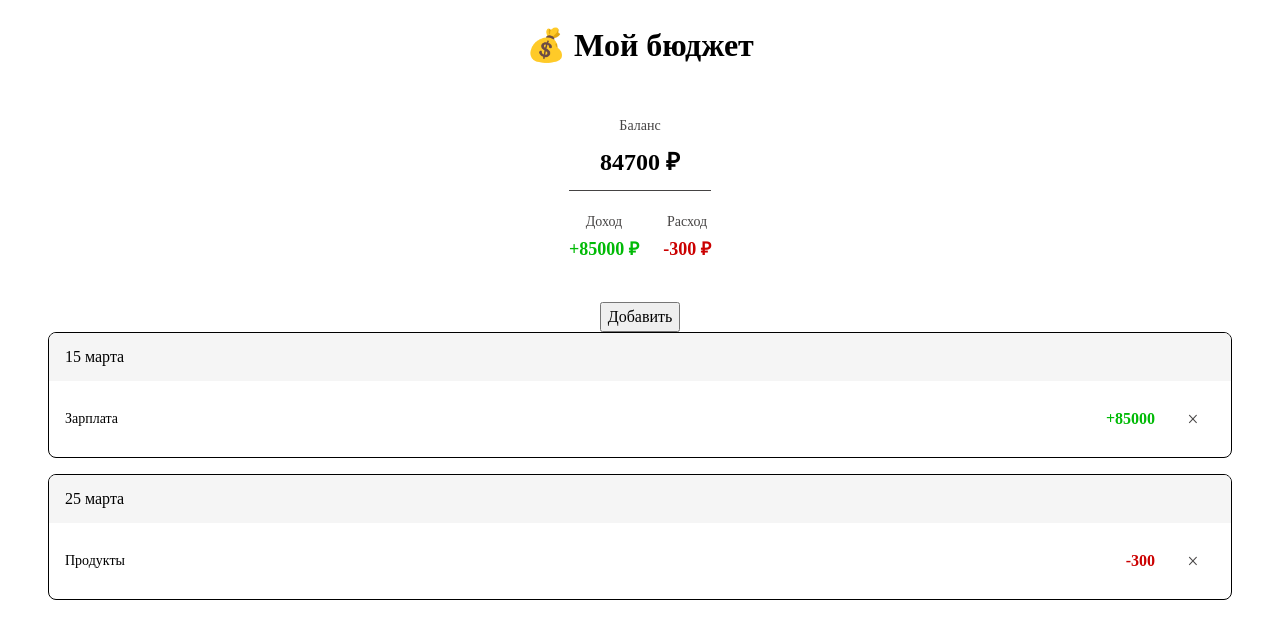
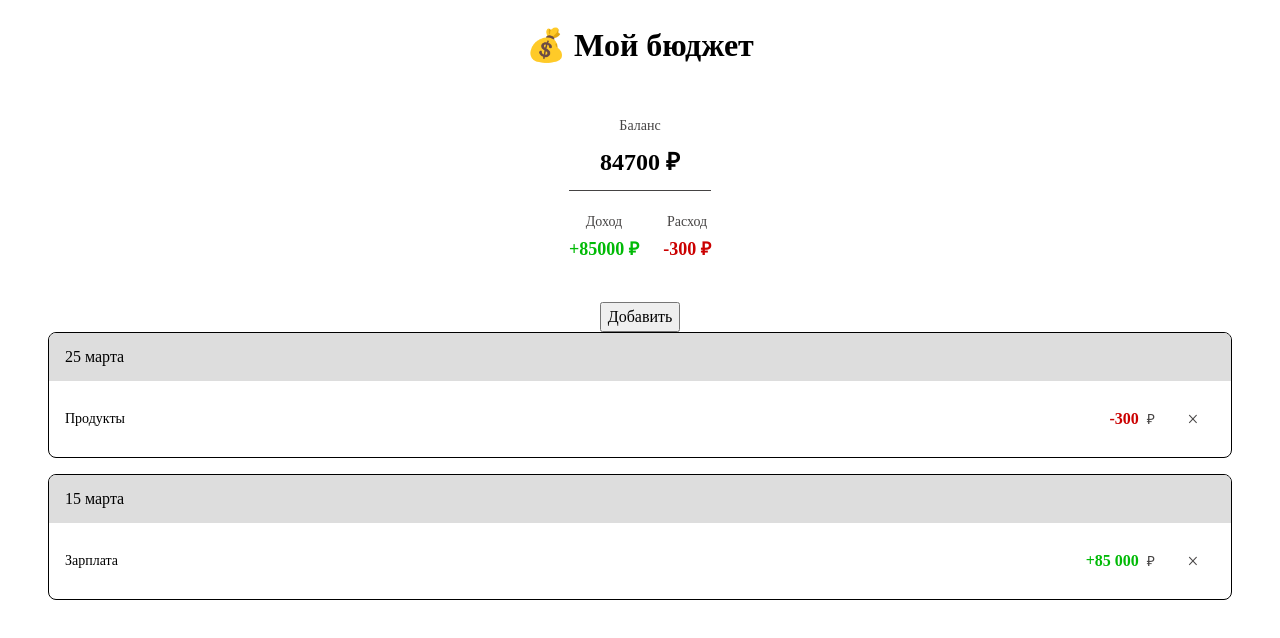
Before and after one commit to R-magomedov/my-budget-app, a React (Vite) app: page / in a window 1280 px wide. Shown: the top 638 px of the page. Built offline with nearby package versions, Linux system fonts and the light colour scheme.

Commit message:
feat: добавил форматирование сумм, сортировку и пустое состояние списка

```diff
--- a/src/components/TransactionItem/TransactionItem.jsx
+++ b/src/components/TransactionItem/TransactionItem.jsx
@@ -17,7 +17,7 @@
         <li className={styles.item}>
             <div className={styles.title}>{title}</div>
             <div className={`${styles.amount} ${color}`}>
-                {type === 'income' ? '+' : '-'}{amount}
+                {type === 'income' ? '+' : '-'}{amount.toLocaleString('ru-RU')} <span className={styles.currency}>₽</span>
             </div>
             <button
                 onClick={() => deleteTransaction(id)}
--- a/src/components/TransactionItem/TransactionItem.module.scss
+++ b/src/components/TransactionItem/TransactionItem.module.scss
@@ -25,6 +25,13 @@
     }
 }
 
+.currency {
+    font-size: 14px;
+    font-weight: 400;
+    color: var(--color-gray-3);
+    margin-left: 4px;
+}
+
 .deleteBtn {
     width: 44px;
     height: 44px;
@@ -32,15 +39,15 @@
     align-items: center;
     justify-content: center;
     border: none;
-    border-radius: 8px;
+    border-radius: var(--border-radius);
     background: transparent;
     color: var(--color-gray-3);
     font-size: 20px;
-    cursor: pointer;
     transition: all 0.2s ease;
 
     &:hover {
         background-color: var(--color-gray-2);
-        color: var(--color-red);
+        border: var(--border-black);
+        // color: var(--color-white);
     }
 }
--- a/src/components/TransactionList/TransactionList.jsx
+++ b/src/components/TransactionList/TransactionList.jsx
@@ -22,8 +22,13 @@
         return acc
     }, {})
 
-    const dates = Object.keys(grouped)
+    const dates = Object.keys(grouped).toSorted((a, b) => new Date(b) - new Date(a))
 
+
+
+    if(dates.length === 0) {
+        return <div className={styles.emptyList}>Нет транзакций</div>
+    }
 
     return (
         <ul className={styles.list}>
--- a/src/components/TransactionList/TransactionList.module.scss
+++ b/src/components/TransactionList/TransactionList.module.scss
@@ -14,7 +14,7 @@
 .dateHeader {
     display: block;
     padding: 12px 16px;
-    background-color: var(--color-gray-2);
+    background-color: var(--color-gray);
     font-size: 16px;
     font-weight: 500;
     color: var(--color-black);
@@ -23,3 +23,9 @@
 .transactions {
     font-size: 14px;
 }
+
+.emptyList {
+    padding: 24px;
+    text-align: center;
+    color: var(--color-gray-3);
+}
```
